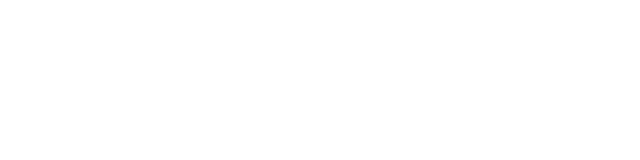
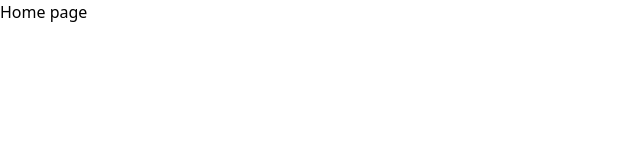
Before and after one commit to AydanKara/Projects, a Next.js app in the folder Full-Stack-Food-Ordering-Project-with-React-(Next.js)-2023/food-ordering/: page / in a window 1280 px wide. Shown: the top 160 px of the page, without its empty margins (0-640 px from the left). Built offline with nearby package versions, Linux system fonts and the light colour scheme.

Commit message:
home page installation

```diff
--- /dev/null
+++ b/Full-Stack-Food-Ordering-Project-with-React-(Next.js)-2023/food-ordering/pages/home/index.jsx
@@ -0,0 +1,8 @@
+
+const Index = () => {
+  return (
+    <div>Home page</div>
+  )
+}
+
+export default Index
--- a/Full-Stack-Food-Ordering-Project-with-React-(Next.js)-2023/food-ordering/pages/index.jsx
+++ b/Full-Stack-Food-Ordering-Project-with-React-(Next.js)-2023/food-ordering/pages/index.jsx
@@ -1,6 +1,7 @@
 import Head from "next/head";
+import Home from "./home";
 
-export default function Home() {
+export default function Index() {
   return (
     <>
       <Head>
@@ -9,6 +10,7 @@
         <meta name="viewport" content="width=device-width, initial-scale=1" />
         <link rel="icon" href="/favicon.ico" />
       </Head>
+      <Home />
     </>
   );
 }
```
